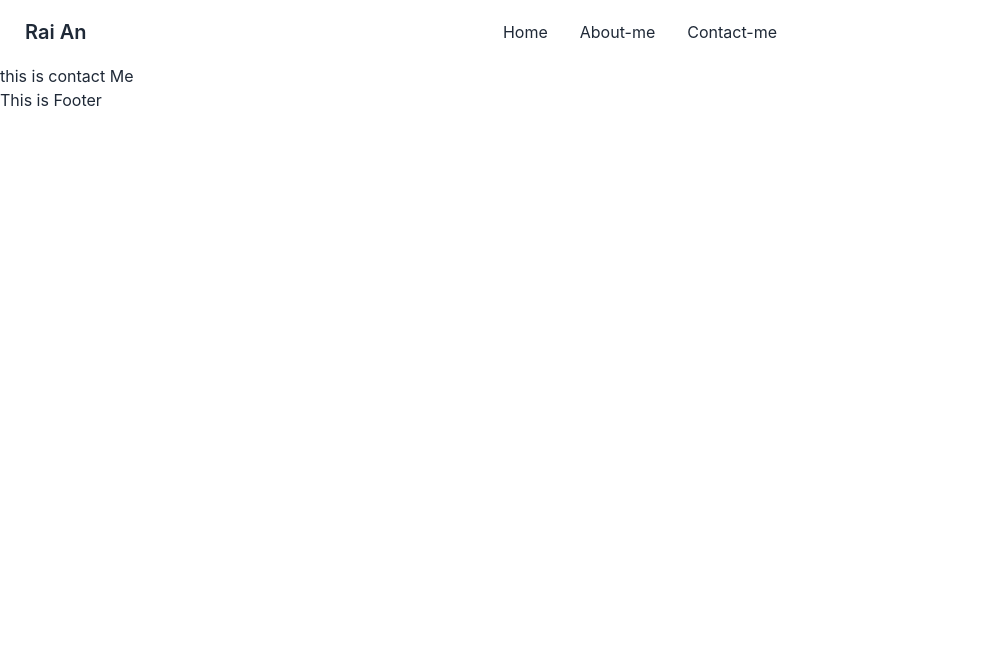
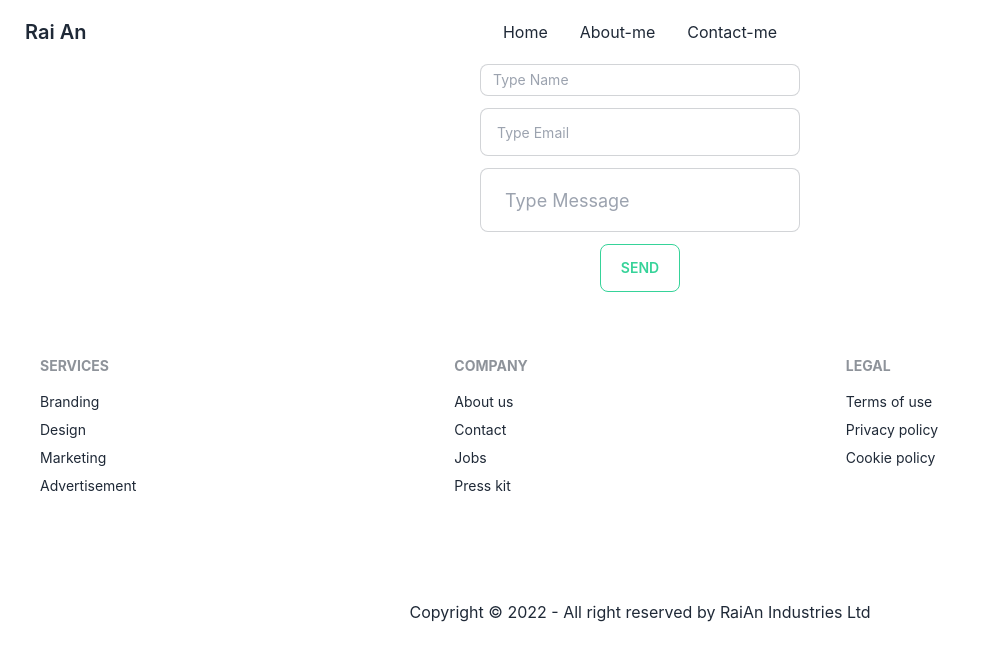
Before and after one commit to RaiAn-CSE/my-portfolio, a React (Create React App) app: page /contactMe in a window 1280 px wide. Shown: the top 660 px of the page, without its empty margins (0-999 px from the left). Built offline with nearby package versions, Linux system fonts and the light colour scheme.

Commit message:
footer added

```diff
--- a/package.json
+++ b/package.json
@@ -3,10 +3,12 @@
   "version": "0.1.0",
   "private": true,
   "dependencies": {
+    "@emailjs/browser": "^3.10.0",
     "@testing-library/jest-dom": "^5.16.5",
     "@testing-library/react": "^13.4.0",
     "@testing-library/user-event": "^13.5.0",
     "daisyui": "^2.43.0",
+    "emailjs-com": "^3.2.0",
     "firebase": "^9.15.0",
     "react": "^18.2.0",
     "react-dom": "^18.2.0",
--- a/src/Pages/ContactMe/ContactMe.js
+++ b/src/Pages/ContactMe/ContactMe.js
@@ -1,10 +1,29 @@
-import React from 'react';
+import React, { useRef } from 'react';
+import emailjs from '@emailjs/browser';
 
 const ContactMe = () => {
+    const formInfo = useRef();
+
+    const sendEmailInfo = (e) => {
+        e.preventDefault();
+
+        emailjs.sendForm('service_qozfn3i', 'template_cu9t0ri', formInfo.current, 'bRta5-UTQGwt5suqH')
+            .then((result) => {
+                console.log(result.text);
+            }, (error) => {
+                console.log(error.text);
+            });
+        e.target.reset();
+    };
     return (
-        <div>
-            <h2>this is contact Me</h2>
-        </div>
+        <form className='grid gap-3 justify-items-center' ref={formInfo} onSubmit={sendEmailInfo}>
+            <input type="text" name="user_name" placeholder="Type Name" className="input input-bordered input-sm w-full max-w-xs" />
+
+            <input type="email" name="user_email" placeholder="Type Email" className="input input-bordered input-md w-full max-w-xs" />
+
+            <input type="text" name="message" placeholder="Type Message" className="input input-bordered input-lg w-full max-w-xs" />
+            <button class="btn btn-outline btn-success h-6 w-20" type="submit" value="Send">Send</button>
+        </form>
     );
 };
 
--- a/src/Pages/Home/Banner.js
+++ b/src/Pages/Home/Banner.js
@@ -4,14 +4,14 @@ import { Typewriter } from 'react-simple-typewriter'
 
 const Banner = () => {
     return (
-        <div className='flex flex-col-reverse lg:flex-row lg:flex basis-2/4 my-8 mx-8'>
-            <div className='w-full lg:w-1/2 flex flex-col justify-center'>
+        <div className='flex items-center flex-col-reverse lg:flex-row my-8 mx-8'>
+            <div className='w-full items-center lg:w-1/2 flex flex-col justify-center'>
                 <div className="title">
                     <h1 className=" text-3xl leading-relaxed uppercase font-extrabold dark:text-white">Welcome to My Portfolio</h1>
                     <h1 className=" text-xl font-mono leading-relaxed uppercase font-extrabold text-orange-400  dark:text-white">Details more about me</h1>
                 </div>
                 <div>
-                    <p className='my-4 text-gray-500 dark:text-gray-400'> Hi This is Robiul Hasan Raian
+                    <p className='my-4 text-gray-500 dark:text-gray-400'> Hi, This is Robiul Hasan Raian
                         <br />
                         <span style={{ color: 'white', fontWeight: 'bold' }}>
                             {/* Style will be inherited from the parent element */}
@@ -28,11 +28,11 @@ const Banner = () => {
 
                 </div>
                 <div>
-                    <a href='https://drive.google.com/file/d/1e0lS7yLylI5o2mro_sG0j5rqIVCDu177/view?usp=sharing' target="_blank" rel="noopener noreferrer"><button type="button" class="text-white bg-orange-400 hover:bg-orange-500 focus:outline-none focus:ring-4 focus:ring-orange-300 font-medium rounded-full text-sm px-5 py-2.5 text-center mr-2 mb-2 dark:focus:ring-orange-900">Resume</button></a>
+                    <a href='https://drive.google.com/file/d/1e0lS7yLylI5o2mro_sG0j5rqIVCDu177/view?usp=sharing' target="_blank" rel="noopener noreferrer"><button type="button" className="text-white bg-orange-400 hover:bg-orange-500 focus:outline-none focus:ring-4 focus:ring-orange-300 font-medium rounded-full text-sm px-5 py-2.5 text-center mr-2 mb-2 dark:focus:ring-orange-900">Resume</button></a>
                 </div>
             </div>
-            <div className=" w-full lg:w-1/2">
-                <img className='w-full h-full rounded-full' src={img1} alt="banner" />
+            <div className="w-full lg:w-1/2">
+                <img className='w-5/6 h-5/6 rounded-full' src={img1} alt="banner" />
             </div>
         </div>
     );
--- a/src/Shared/Footer.js
+++ b/src/Shared/Footer.js
@@ -1,10 +1,40 @@
 import React from 'react';
+import { Link } from 'react-router-dom';
 
 const Footer = () => {
     return (
-        <div>
-            <h3>This is Footer</h3>
-        </div>
+        <footer className="mt-6"
+        // style={{
+        //     background: `url(${footerImg})`,
+        //     backgroundSize: 'cover'
+        // }}
+        >
+            <div className="footer p-10">
+                <div>
+                    <span className="footer-title">Services</span>
+                    <Link t0='/' className="link link-hover">Branding</Link>
+                    <Link t0='/' className="link link-hover">Design</Link>
+                    <Link t0='/' className="link link-hover">Marketing</Link>
+                    <Link t0='/' className="link link-hover">Advertisement</Link>
+                </div>
+                <div>
+                    <span className="footer-title">Company</span>
+                    <Link to='/' className="link link-hover">About us</Link>
+                    <Link to='/' className="link link-hover">Contact</Link>
+                    <Link to='/' className="link link-hover">Jobs</Link>
+                    <Link to='/' className="link link-hover">Press kit</Link>
+                </div>
+                <div>
+                    <span className="footer-title">Legal</span>
+                    <Link t0='/' className="link link-hover">Terms of use</Link>
+                    <Link t0='/' className="link link-hover">Privacy policy</Link>
+                    <Link t0='/' className="link link-hover">Cookie policy</Link>
+                </div>
+            </div>
+            <div className='text-center mt-16'>
+                <p>Copyright © 2022 - All right reserved by RaiAn Industries Ltd</p>
+            </div>
+        </footer>
     );
 };
 
```
Also changed, not shown: 1 other file (tests, documents, lock files or other folders).
